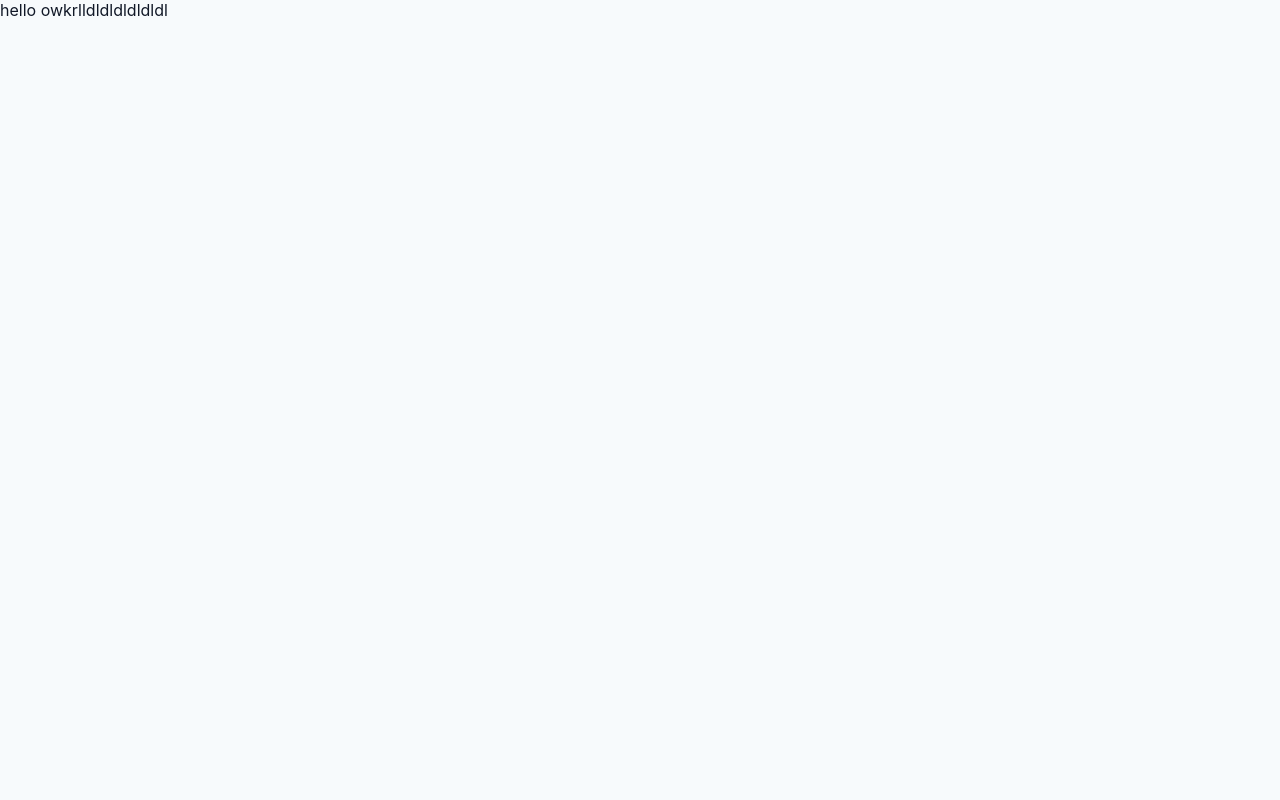
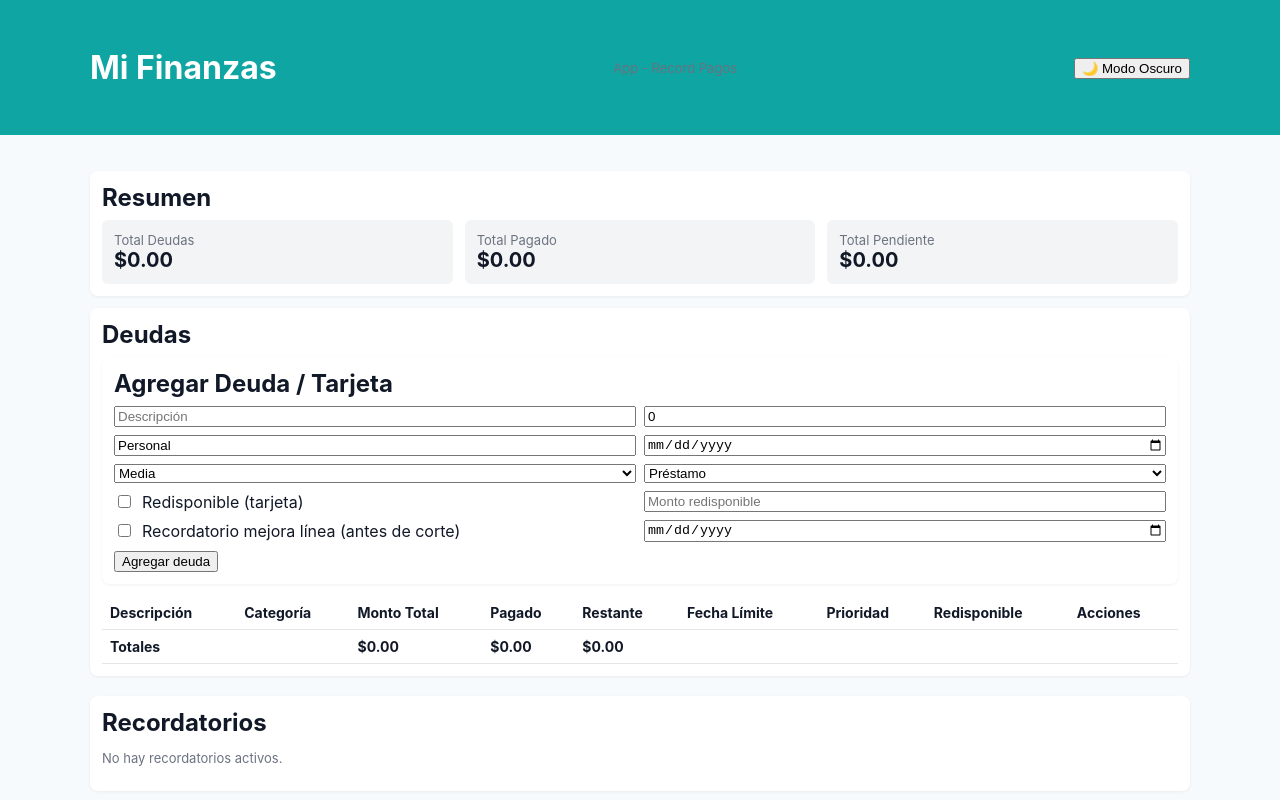
Before and after one commit to anardzm53/record-pagos, a React (Vite) app: page / in a window 1280 px wide. Shown: the top 800 px of the page. Built offline with nearby package versions, Linux system fonts and the light colour scheme.

Commit message:
edit main

```diff
--- a/package.json
+++ b/package.json
@@ -21,6 +21,7 @@
     "xlsx": "^0.18.5"
   },
   "devDependencies": {
+    "@originjs/vite-plugin-federation": "^1.2.3",
     "@eslint/js": "^9.36.0",
     "@types/file-saver": "^2.0.7",
     "@types/node": "^24.6.0",
--- a/src/main.tsx
+++ b/src/main.tsx
@@ -1,11 +1,11 @@
 import React from "react";
 import { createRoot } from "react-dom/client";
-// import App from "./App";
+import App from "./App";
 import "./styles.css";
 
 createRoot(document.getElementById("root")!).render(
   <React.StrictMode>
-    {/* <App /> */}
-    hello owkrlldldldldldldl
+    <App />
+    neeee
   </React.StrictMode>
 );
```
Also changed, not shown: 1 other file (tests, documents, lock files or other folders).
